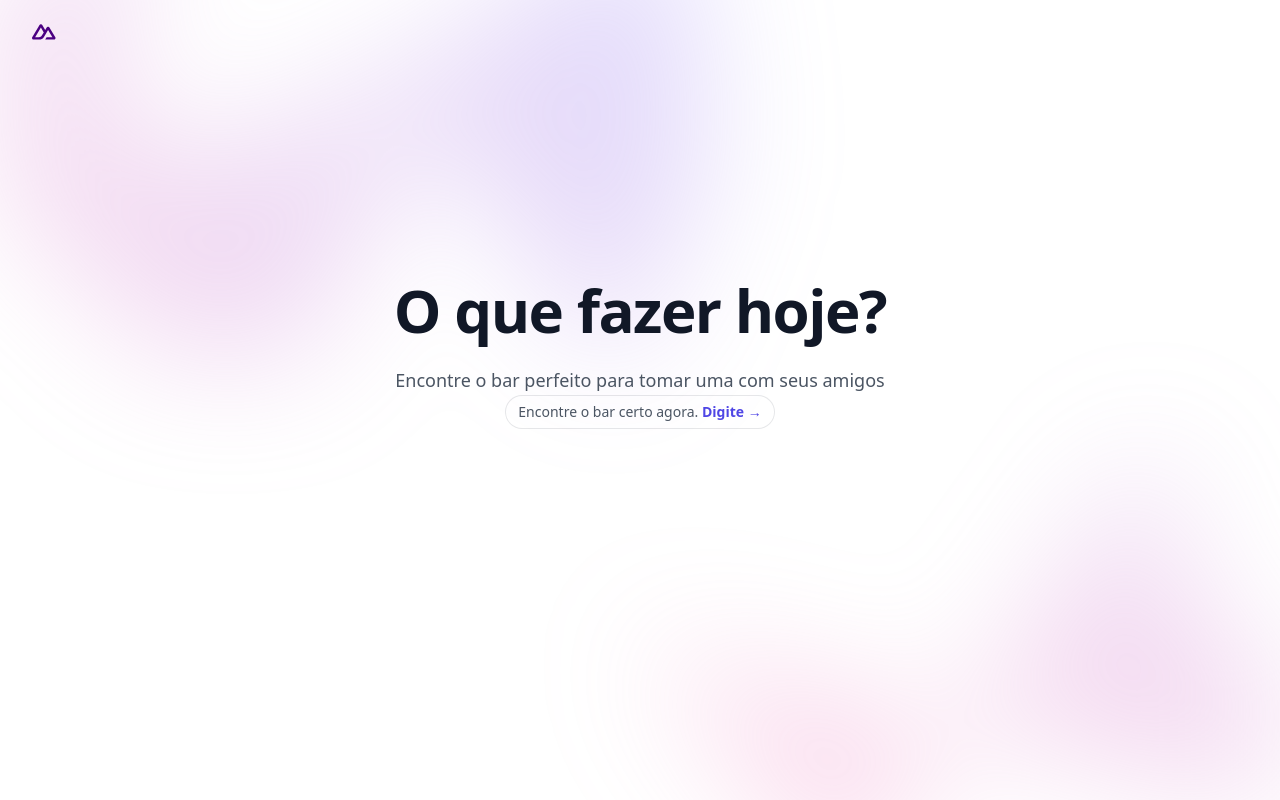
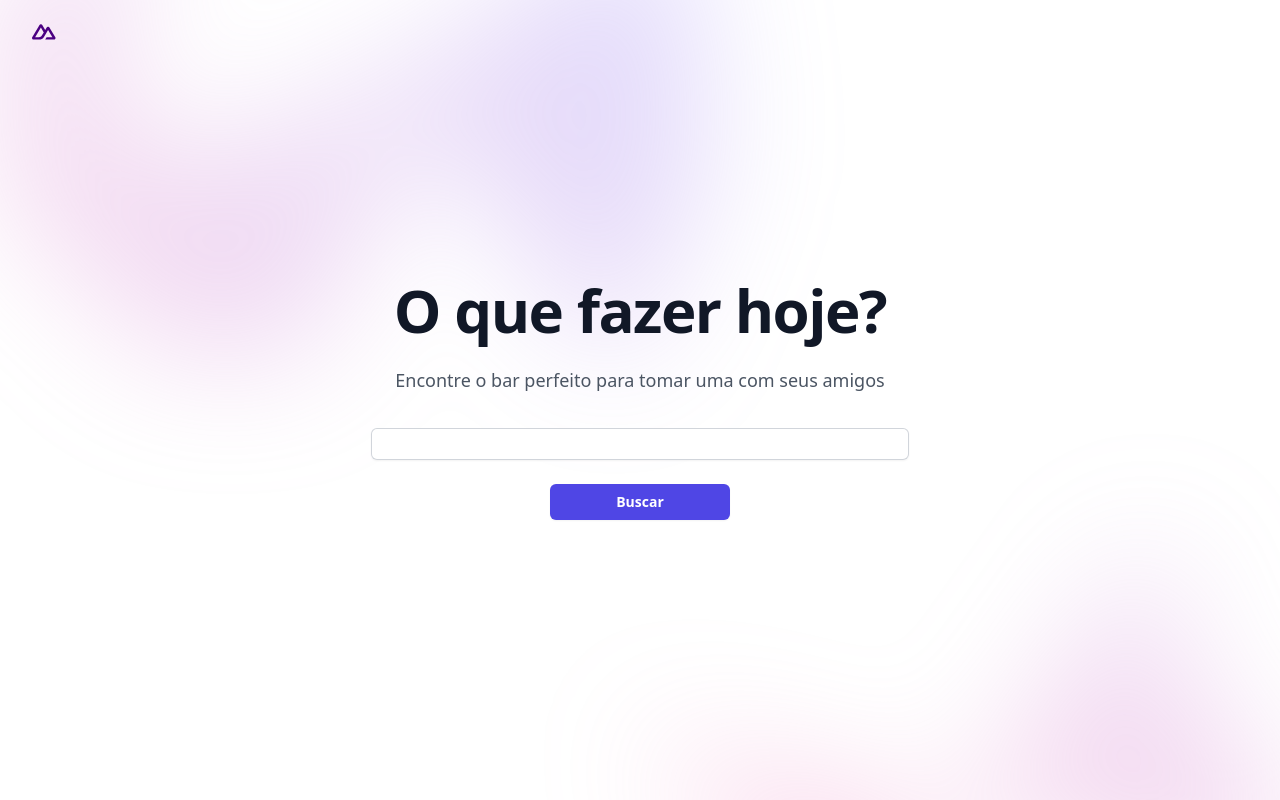
Before and after one commit to halgpt/halgpt.github.io, a Nuxt app: page / in a window 1280 px wide. Shown: the top 800 px of the page. Built offline with nearby package versions, Linux system fonts and the light colour scheme.

Commit message:
ADD text & button

```diff
--- a/components/Hero.vue
+++ b/components/Hero.vue
@@ -9,10 +9,8 @@
                     <h1 class="text-4xl font-bold tracking-tight text-gray-900 sm:text-6xl">O que fazer hoje?</h1>
                     <p class="mt-6 text-lg leading-8 text-gray-600">Encontre o bar perfeito para tomar uma com seus amigos</p>
                 </div>
-                <div class="hidden sm:mb-8 sm:flex sm:justify-center">
-                    <div class="relative rounded-full px-3 py-1 text-sm leading-6 text-gray-600 ring-1 ring-gray-900/10 hover:ring-gray-900/20">
-                        Encontre o bar certo agora. <a href="#" class="font-semibold text-indigo-600"><span class="absolute inset-0" aria-hidden="true" />Digite <span aria-hidden="true">&rarr;</span></a>
-                    </div>
+                <div class="sm:mb-8 sm:flex sm:justify-center">
+                    <SearchBar />
                 </div>
             </div>
             <div class="absolute inset-x-0 top-[calc(100%-13rem)] -z-10 transform-gpu overflow-hidden blur-3xl sm:top-[calc(100%-30rem)]" aria-hidden="true">
@@ -23,5 +21,5 @@
 </template>
 
 <script setup>
-
+    import SearchBar from '@/components/SearchBar'
 </script>
--- /dev/null
+++ b/components/SearchBar.vue
@@ -0,0 +1,12 @@
+<template>
+    <form class="space-y-6 w-4/5 mt-4" action="/search" method="POST">
+        <div class="mt-4">
+            <input id="query" name="query" type="query" autocomplete="digite a sua busca" required
+            class="block w-full rounded-md border-0 py-1.5 text-gray-900 shadow-sm ring-1 ring-inset ring-gray-300 placeholder:text-gray-400 focus:ring-2 focus:ring-inset focus:ring-indigo-600 sm:text-sm" />
+        </div>
+
+        <div class="flex justify-center">
+            <button type="submit" class="w-1/3 rounded-md bg-indigo-600 px-3 py-1.5 text-sm font-semibold leading-6 text-white shadow-sm hover:bg-indigo-500 focus-visible:outline focus-visible:outline-2 focus-visible:outline-offset-2 focus-visible:outline-indigo-600">Buscar</button>
+        </div>
+    </form>
+</template>
--- a/package.json
+++ b/package.json
@@ -20,6 +20,7 @@
     "@headlessui/vue": "^1.7.13",
     "@heroicons/vue": "^2.0.18",
     "@nuxt/test-utils": "^3.4.3",
+    "@tailwindcss/forms": "^0.5.3",
     "@vitejs/plugin-vue": "^4.2.3",
     "@vue/test-utils": "^2.3.2",
     "jsdom": "^22.0.0",
--- /dev/null
+++ b/tailwind.config.js
@@ -0,0 +1,9 @@
+import tailwindForms from '@tailwindcss/forms'
+
+module.exports = {
+    // ...
+    plugins: [
+      // ...
+      'tailwindForms',
+    ],
+  }
```
Also changed, not shown: 1 other file (tests, documents, lock files or other folders).
